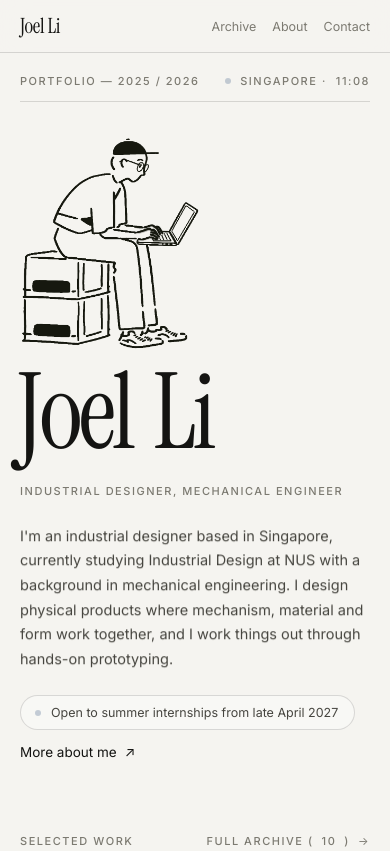
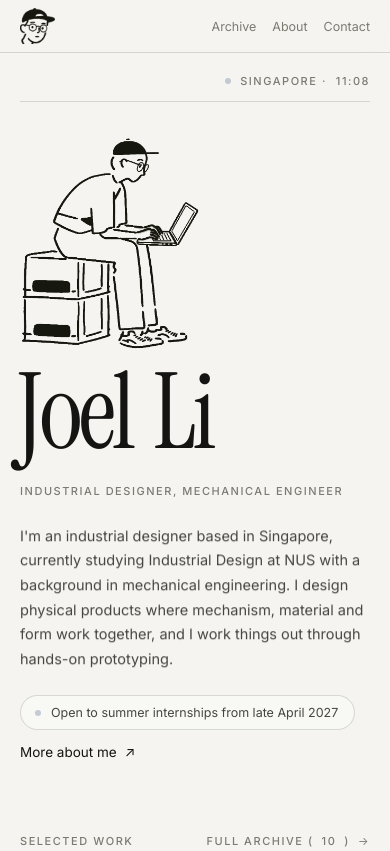
Before and after one commit to joelimmanuelli/Joel, a plain HTML site: page index.html in a window 390 px wide. Shown: the top 851 px of the page. Drawn offline with Linux system fonts and the light colour scheme.

Commit message:
Add files via upload

```diff
--- a/index.html
+++ b/index.html
@@ -175,7 +175,7 @@ input::placeholder,textarea::placeholder{color:#A19F96}
 /* nav */
 .nav{position:fixed;top:0;left:0;right:0;z-index:50;background:rgba(245,244,240,.84);backdrop-filter:blur(14px) saturate(1.1);-webkit-backdrop-filter:blur(14px) saturate(1.1);border-bottom:1px solid var(--line);transition:transform .55s cubic-bezier(.16,1,.3,1),opacity .4s ease}
 .nav-in{display:flex;align-items:center;justify-content:space-between;height:58px}
-.nav-logo{font-size:23px;line-height:1;cursor:pointer;display:inline-block}
+.nav-logo{line-height:0;cursor:pointer;display:inline-block}.nav-logo img{height:40px;width:auto;display:block}
 .nav-links{display:flex;gap:clamp(18px,3vw,38px);font-size:13px}
 .nav-a{position:relative;cursor:pointer;color:var(--mute);transition:color .25s ease;display:inline-block}
 .nav-a:hover{color:var(--ink)}
@@ -188,7 +188,7 @@ input::placeholder,textarea::placeholder{color:#A19F96}
 .hero{min-height:100vh;display:flex;flex-direction:column;padding-top:86px;padding-bottom:clamp(20px,4vh,44px)}
 .hero-top{position:relative;display:flex;justify-content:space-between;gap:20px;padding-bottom:14px}
 .hero-top .rule{position:absolute;left:0;right:0;bottom:0}
-.hero-loc{display:inline-flex;align-items:center;gap:9px}
+.hero-loc{margin-left:auto;display:inline-flex;align-items:center;gap:9px}
 .hero-grid{flex:1 1 auto;display:grid;grid-template-columns:minmax(0,1fr) clamp(200px,25vw,340px);gap:clamp(24px,5vw,80px);align-items:end;padding-top:clamp(18px,4vh,48px)}
 .hero-name{font-family:'Instrument Serif','Times New Roman',serif;font-size:min(16vw,27vh);line-height:.86;letter-spacing:-.035em;white-space:nowrap;margin-left:-.03em;padding-bottom:.13em}
 .hero-role{margin-top:clamp(8px,1.4vh,16px)}
@@ -346,7 +346,7 @@ html .gal-item:hover img[data-rvi],html .zoomable:hover img[data-rvi]{transform:
 .sent-t{font-size:clamp(28px,3.4vw,44px);line-height:1.08}
 
 @media (max-width:760px){
- .nav-in{height:52px}.nav-logo{font-size:21px}.nav-links{gap:16px;font-size:12.5px}
+ .nav-in{height:52px}.nav-logo img{height:36px}.nav-links{gap:16px;font-size:12.5px}
  .hero{padding-top:74px;min-height:0}
  .hero-grid{grid-template-columns:minmax(0,1fr);gap:8px;align-items:start}
  .hero-sketch{order:-1;width:168px}
@@ -398,7 +398,7 @@ html .gal-item:hover img[data-rvi],html .zoomable:hover img[data-rvi]{transform:
 
 <div data-navbar="1" class="nav">
   <div class="wrap nav-in">
-    <span class="nav-logo serif" data-mag=".2" onClick="{{ goHome }}">Joel Li</span>
+    <span class="nav-logo" data-mag=".2" onClick="{{ goHome }}" title="Joel Li"><img src="images/logo.png" alt="Joel Li"></span>
     <div class="nav-links">
       <span data-nav="1" data-k="work" class="nav-a" onClick="{{ goWork }}">Archive</span>
       <span data-nav="1" data-k="about" class="nav-a" onClick="{{ goAbout }}">About</span>
@@ -413,7 +413,6 @@ html .gal-item:hover img[data-rvi],html .zoomable:hover img[data-rvi]{transform:
   <section class="wrap hero">
     <div class="hero-top lab" data-rv="fade">
       <i class="rule" data-rv="line"></i>
-      <span>Portfolio — 2025 / 2026</span>
       <span class="hero-loc"><i class="dot"></i>Singapore · {{ clock }}</span>
     </div>
     <div data-heroline="1" class="hero-grid">
@@ -1534,7 +1533,7 @@ class Component extends DCLogic {
     const pad = "clamp(24px,4vw,64px)";
     c.body.style.transition = "opacity .5s ease,transform .8s " + c.E;
     c.body.innerHTML =
-      '<div style="position:absolute;left:' + pad + ';right:' + pad + ';top:clamp(22px,4vh,40px);display:flex;justify-content:space-between;gap:20px;font-size:11.5px;letter-spacing:.14em;opacity:.72"><span>JOEL LI</span><span>PORTFOLIO — 2025 / 2026</span></div>' +
+      '<div style="position:absolute;left:' + pad + ';right:' + pad + ';top:clamp(22px,4vh,40px);display:flex;justify-content:space-between;gap:20px;font-size:11.5px;letter-spacing:.14em;opacity:.72"><span>JOEL LI</span></div>' +
       '<div style="position:absolute;left:' + pad + ';bottom:clamp(26px,6vh,64px);display:flex;align-items:flex-end;gap:clamp(10px,1.6vw,22px)"><div data-cnt="1" style="font-family:\'Instrument Serif\',\'Times New Roman\',serif;font-size:clamp(130px,23vw,330px);font-weight:400;line-height:.72;letter-spacing:-.04em">00</div><div style="font-size:12px;letter-spacing:.16em;opacity:.6;padding-bottom:12px">LOADING</div></div>' +
       (window.innerWidth < 760 ? '' : '<div style="position:absolute;right:' + pad + ';bottom:clamp(26px,6vh,64px);max-width:44vw;text-align:right;font-size:11.5px;line-height:1.7;letter-spacing:.14em;opacity:.6">INDUSTRIAL DESIGNER<br>MECHANICAL ENGINEER</div>') +
       '<div data-bar="1" style="position:absolute;left:0;right:0;bottom:0;height:3px;background:' + acc + ';transform:scaleX(0);transform-origin:0 50%"></div>';
```
